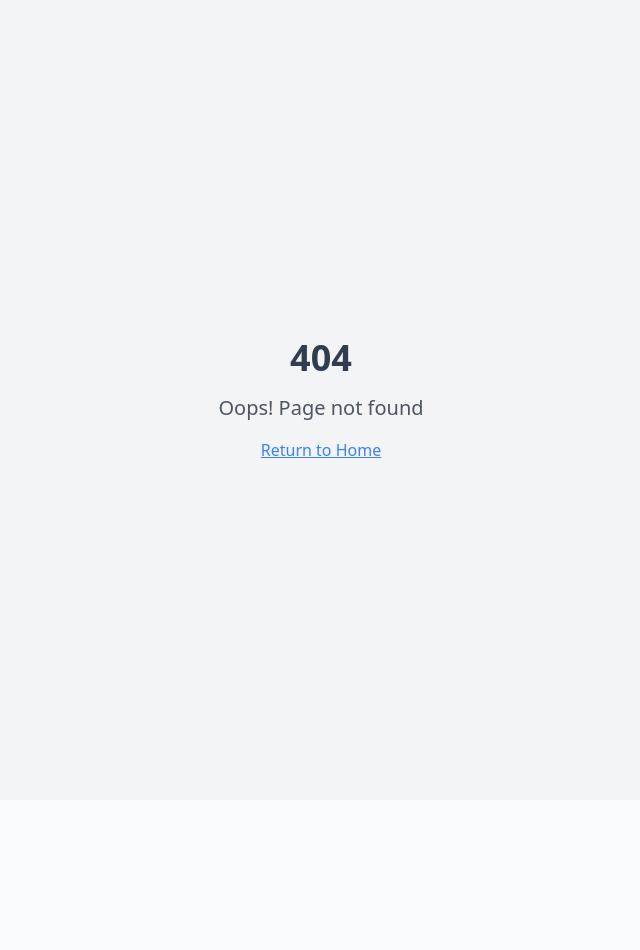
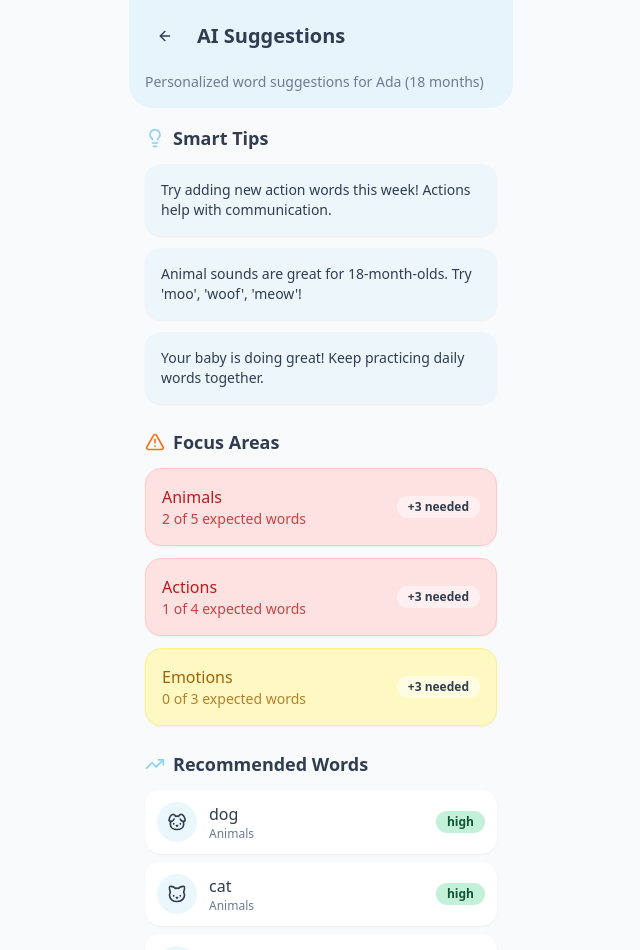
Before and after one commit to bacm/little-linguist-studio, a React (Vite) app: page /ai-suggestions in a window 1280 px wide. Before the commit this address had no page. Shown: the top 950 px of the page, without its empty margins (319-959 px from the left). Before the commit the page ends 800 px from the top, so only its background shows below. Built offline with nearby package versions, Linux system fonts and the light colour scheme.

Commit message:
Add AI suggestions screen
Create a new screen for AI suggestions, displaying expected words by age, highlighting missing categories, and offering advice bubbles.

```diff
--- a/src/App.tsx
+++ b/src/App.tsx
@@ -7,6 +7,7 @@ import Index from "./pages/Index";
 import WordList from "./pages/WordList";
 import WordDetail from "./pages/WordDetail";
 import Statistics from "./pages/Statistics";
+import AISuggestions from "./pages/AISuggestions";
 import NotFound from "./pages/NotFound";
 
 const queryClient = new QueryClient();
@@ -22,6 +23,7 @@ const App = () => (
           <Route path="/words" element={<WordList />} />
           <Route path="/words/:id" element={<WordDetail />} />
           <Route path="/statistics" element={<Statistics />} />
+          <Route path="/ai-suggestions" element={<AISuggestions />} />
           {/* ADD ALL CUSTOM ROUTES ABOVE THE CATCH-ALL "*" ROUTE */}
           <Route path="*" element={<NotFound />} />
         </Routes>
--- /dev/null
+++ b/src/pages/AISuggestions.tsx
@@ -0,0 +1,189 @@
+import { Button } from "@/components/ui/button";
+import { Card } from "@/components/ui/card";
+import { Badge } from "@/components/ui/badge";
+import { ArrowLeft, Lightbulb, TrendingUp, AlertTriangle } from "lucide-react";
+import { useNavigate } from "react-router-dom";
+import {
+  Dog,
+  Cat,
+  Car,
+  Apple,
+  Heart,
+  Sun,
+  Circle,
+  Book,
+  Music,
+  Home,
+  Baby,
+  Smile,
+  Hand,
+  Eye,
+  Ear
+} from "lucide-react";
+
+const AISuggestions = () => {
+  const navigate = useNavigate();
+
+  const suggestedWords = [
+    { word: "dog", category: "Animals", icon: <Dog className="w-5 h-5" />, priority: "high" },
+    { word: "cat", category: "Animals", icon: <Cat className="w-5 h-5" />, priority: "high" },
+    { word: "car", category: "Objects", icon: <Car className="w-5 h-5" />, priority: "medium" },
+    { word: "apple", category: "Food", icon: <Apple className="w-5 h-5" />, priority: "high" },
+    { word: "love", category: "Emotions", icon: <Heart className="w-5 h-5" />, priority: "medium" },
+    { word: "sun", category: "Nature", icon: <Sun className="w-5 h-5" />, priority: "low" },
+    { word: "ball", category: "Toys", icon: <Circle className="w-5 h-5" />, priority: "high" },
+    { word: "book", category: "Objects", icon: <Book className="w-5 h-5" />, priority: "medium" },
+    { word: "music", category: "Sounds", icon: <Music className="w-5 h-5" />, priority: "low" },
+    { word: "home", category: "Places", icon: <Home className="w-5 h-5" />, priority: "high" },
+    { word: "baby", category: "People", icon: <Baby className="w-5 h-5" />, priority: "medium" },
+    { word: "happy", category: "Emotions", icon: <Smile className="w-5 h-5" />, priority: "high" },
+    { word: "clap", category: "Actions", icon: <Hand className="w-5 h-5" />, priority: "high" },
+    { word: "look", category: "Actions", icon: <Eye className="w-5 h-5" />, priority: "medium" },
+    { word: "listen", category: "Actions", icon: <Ear className="w-5 h-5" />, priority: "low" }
+  ];
+
+  const missingCategories = [
+    { category: "Animals", current: 2, expected: 5, severity: "high" },
+    { category: "Actions", current: 1, expected: 4, severity: "high" },
+    { category: "Emotions", current: 0, expected: 3, severity: "medium" }
+  ];
+
+  const adviceBubbles = [
+    {
+      id: 1,
+      text: "Try adding new action words this week! Actions help with communication.",
+      type: "tip"
+    },
+    {
+      id: 2,
+      text: "Animal sounds are great for 18-month-olds. Try 'moo', 'woof', 'meow'!",
+      type: "encouragement"
+    },
+    {
+      id: 3,
+      text: "Your baby is doing great! Keep practicing daily words together.",
+      type: "praise"
+    }
+  ];
+
+  const getPriorityColor = (priority: string) => {
+    switch (priority) {
+      case "high":
+        return "bg-mint-light text-mint-foreground";
+      case "medium":
+        return "bg-peach-light text-peach-foreground";
+      case "low":
+        return "bg-lavender-light text-lavender-foreground";
+      default:
+        return "bg-secondary text-secondary-foreground";
+    }
+  };
+
+  const getSeverityColor = (severity: string) => {
+    switch (severity) {
+      case "high":
+        return "bg-red-100 text-red-700 border-red-200";
+      case "medium":
+        return "bg-yellow-100 text-yellow-700 border-yellow-200";
+      default:
+        return "bg-gray-100 text-gray-700 border-gray-200";
+    }
+  };
+
+  return (
+    <div className="min-h-screen bg-background">
+      <div className="max-w-sm mx-auto bg-background min-h-screen">
+
+        {/* Header */}
+        <div className="bg-primary-light/30 p-4 rounded-b-3xl">
+          <div className="flex items-center space-x-3 mb-4">
+            <Button
+              variant="ghost"
+              size="icon"
+              onClick={() => navigate("/")}
+              className="hover:bg-white/20"
+            >
+              <ArrowLeft className="w-5 h-5" />
+            </Button>
+            <h1 className="text-xl font-bold text-foreground">AI Suggestions</h1>
+          </div>
+          <p className="text-sm text-muted-foreground">
+            Personalized word suggestions for Ada (18 months)
+          </p>
+        </div>
+
+        <div className="p-4 space-y-6">
+
+          {/* Advice Bubbles */}
+          <div className="space-y-3">
+            <h2 className="text-lg font-semibold text-foreground flex items-center space-x-2">
+              <Lightbulb className="w-5 h-5 text-primary" />
+              <span>Smart Tips</span>
+            </h2>
+            {adviceBubbles.map((advice) => (
+              <Card key={advice.id} className="p-4 bg-primary-light/20 border-0">
+                <p className="text-sm text-foreground">{advice.text}</p>
+              </Card>
+            ))}
+          </div>
+
+          {/* Missing Categories Alert */}
+          <div className="space-y-3">
+            <h2 className="text-lg font-semibold text-foreground flex items-center space-x-2">
+              <AlertTriangle className="w-5 h-5 text-orange-500" />
+              <span>Focus Areas</span>
+            </h2>
+            {missingCategories.map((category) => (
+              <Card key={category.category} className={`p-4 border ${getSeverityColor(category.severity)}`}>
+                <div className="flex justify-between items-center">
+                  <div>
+                    <h3 className="font-medium">{category.category}</h3>
+                    <p className="text-sm opacity-80">
+                      {category.current} of {category.expected} expected words
+                    </p>
+                  </div>
+                  <Badge variant="secondary" className="bg-white/50">
+                    +{category.expected - category.current} needed
+                  </Badge>
+                </div>
+              </Card>
+            ))}
+          </div>
+
+          {/* Suggested Words */}
+          <div className="space-y-3">
+            <h2 className="text-lg font-semibold text-foreground flex items-center space-x-2">
+              <TrendingUp className="w-5 h-5 text-primary" />
+              <span>Recommended Words</span>
+            </h2>
+            <div className="grid grid-cols-1 gap-2">
+              {suggestedWords.map((item, index) => (
+                <Card key={index} className="p-3 border-0 shadow-sm">
+                  <div className="flex items-center justify-between">
+                    <div className="flex items-center space-x-3">
+                      <div className="w-10 h-10 rounded-full bg-primary-light/30 flex items-center justify-center">
+                        {item.icon}
+                      </div>
+                      <div>
+                        <h3 className="font-medium text-foreground">{item.word}</h3>
+                        <p className="text-xs text-muted-foreground">{item.category}</p>
+                      </div>
+                    </div>
+                    <Badge className={getPriorityColor(item.priority)}>
+                      {item.priority}
+                    </Badge>
+                  </div>
+                </Card>
+              ))}
+            </div>
+          </div>
+
+          {/* Bottom Spacing */}
+          <div className="h-8" />
+        </div>
+      </div>
+    </div>
+  );
+};
+
+export default AISuggestions;
--- a/src/pages/Index.tsx
+++ b/src/pages/Index.tsx
@@ -68,6 +68,7 @@ const Index = () => {
               label="AI Suggestions"
               variant="lavender"
               size="sm"
+              navigateTo="/ai-suggestions"
             />
             <ActionButton
               icon={<CreditCard className="w-4 h-4" />}
```
